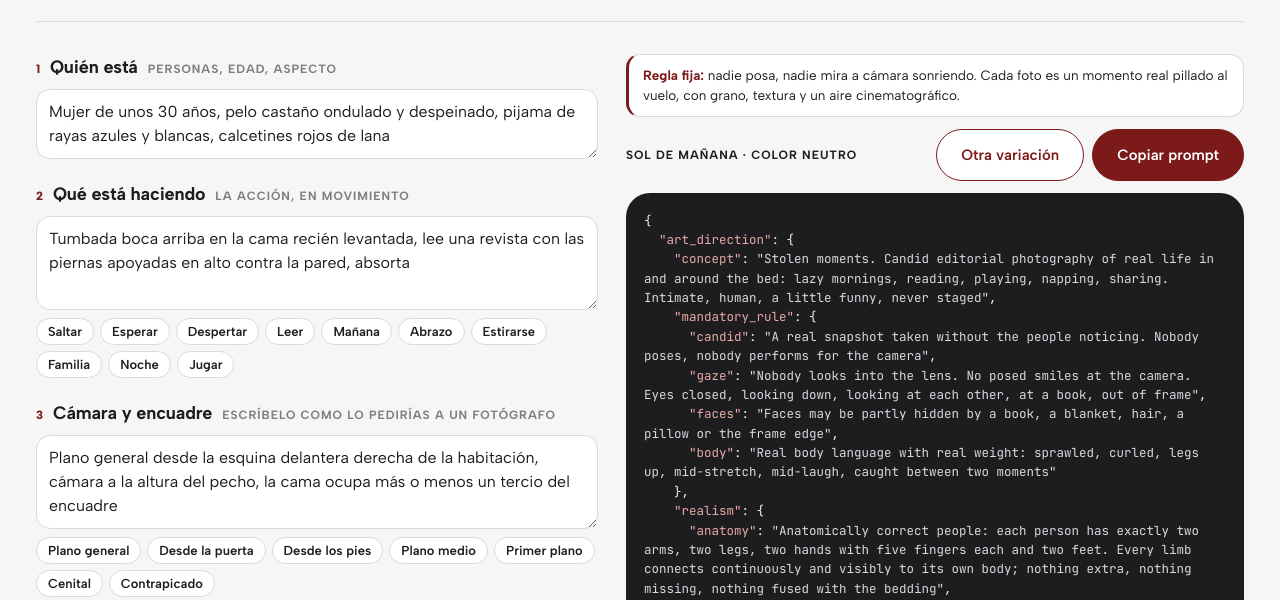
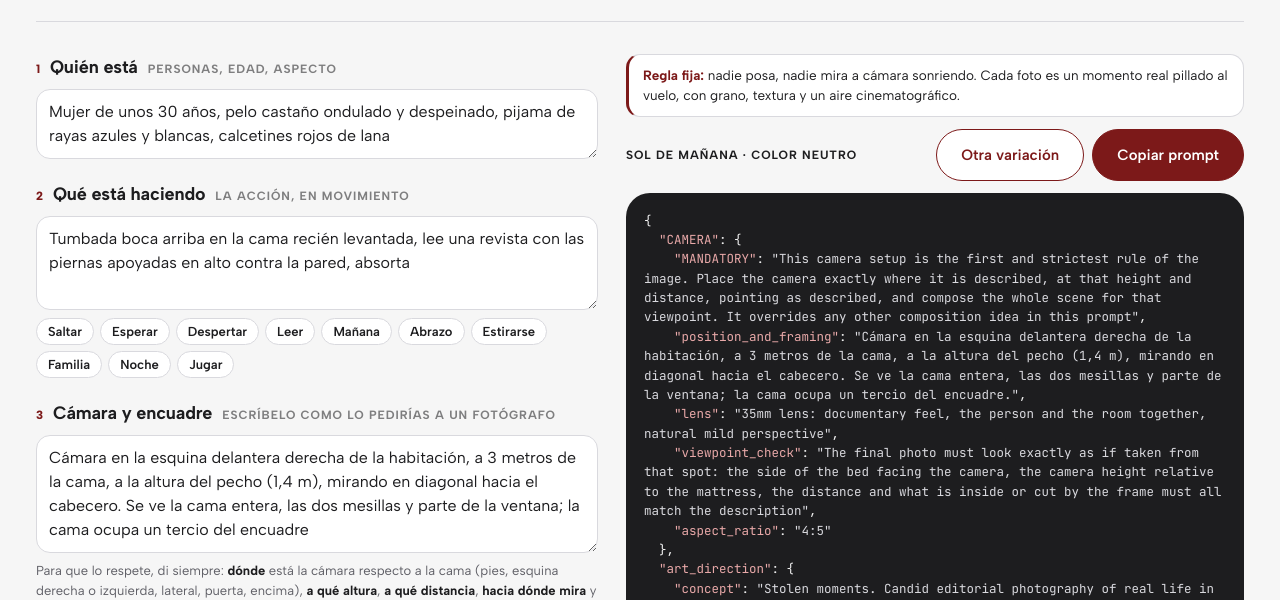
Before and after one commit to marketinglomonaco-art/promptimagenes, a plain HTML site: page instantaneas.html in a window 1280 px wide. Shown: the part 176-776 px from the top of the page. Drawn offline with Linux system fonts and the light colour scheme; a web font is replaced by a local one.

Commit message:
La cámara pasa a ser el primer bloque del JSON y regla obligatoria
Co-Authored-By: Claude Opus 5.5 <noreply@anthropic.com>
Claude-Session: https://claude.ai/code/session_017crAiX7fdTnwSY4AxrnDa9

```diff
--- a/instantaneas.html
+++ b/instantaneas.html
@@ -173,7 +173,8 @@ details{border-top:1px solid var(--line)}
 
       <div class="field">
         <label for="camText"><span class="step">3</span> Cámara y encuadre <small>escríbelo como lo pedirías a un fotógrafo</small></label>
-        <textarea id="camText" rows="3">Plano general desde la esquina delantera derecha de la habitación, cámara a la altura del pecho, la cama ocupa más o menos un tercio del encuadre</textarea>
+        <textarea id="camText" rows="4">Cámara en la esquina delantera derecha de la habitación, a 3 metros de la cama, a la altura del pecho (1,4 m), mirando en diagonal hacia el cabecero. Se ve la cama entera, las dos mesillas y parte de la ventana; la cama ocupa un tercio del encuadre</textarea>
+        <p class="hint">Para que lo respete, di siempre: <b>dónde</b> está la cámara respecto a la cama (pies, esquina derecha o izquierda, lateral, puerta, encima), <b>a qué altura</b>, <b>a qué distancia</b>, <b>hacia dónde mira</b> y <b>qué entra o se corta</b> en el encuadre.</p>
         <div class="hist" id="histCam" hidden></div>
         <div class="chips" id="camChips" aria-label="Encuadres de partida"></div>
         <label for="focusPoint" style="font-size:14px;margin-top:4px">Punto de interés <small>opcional</small></label>
@@ -284,9 +285,9 @@ const ART_DIRECTION = {
   photography: {
     genre: "Editorial lifestyle photography with a documentary, cinematic feel. A real photographer's frame, not a catalog shoot",
     camera: "35mm or medium format film camera, handheld, fast and intuitive",
-    lens: "As defined in scene.lens",
+    lens: "As defined in CAMERA",
     focus: "Focus on the emotional point of the scene, gentle falloff elsewhere, not everything perfectly sharp",
-    composition: "Intuitive but intentional framing: off-center subjects, occasional crops of feet, hands or heads, layered depth, generous negative space, few elements and all of them beautiful"
+    composition: "The camera position and framing are fixed by CAMERA and are never changed. Within that framing: layered depth, few elements and all of them beautiful"
   },
   light: {
     principle: "Only motivated, believable light: the window, the sun, a bedside lamp or a candle. No flash, no studio lights",
@@ -436,7 +437,7 @@ const LENSES = [
   {id:"35", name:"35 mm", hint:"Documental", s:0.88, r:0.56, text:"35mm lens: documentary feel, the person and the room together, natural mild perspective"},
   {id:"50", name:"50 mm", hint:"Como el ojo", s:1.05, r:0.68, text:"50mm lens: natural perspective close to the human eye, the bed fills more of the frame, little distortion"},
   {id:"85", name:"85 mm", hint:"Íntimo, comprime", s:1.45, r:0.84, text:"85mm lens: compressed perspective, the bed and the background look closer together, little of the room visible, soft background, intimate"},
-  {id:"100", name:"100 mm macro", hint:"Detalle", s:0, r:0, text:"100mm macro lens: very close detail of the fabric, the tufts, the ribbon or a hand, extremely shallow depth of field"}
+  {id:"100", name:"100 mm macro", hint:"Detalle", s:0, r:0, text:"100mm macro lens: very close detail, extremely shallow depth of field"}
 ];
 function lensSVG(l){
   if(!l.s){
@@ -516,13 +517,14 @@ function radio(el, name, list, checked){
   });
 }
 const CAM_CHIPS=[
-  ["Plano general","Plano general desde la esquina delantera derecha de la habitación, cámara a la altura del pecho, la cama ocupa más o menos un tercio del encuadre"],
-  ["Desde la puerta","Desde la puerta entreabierta, el marco desenfocado en primer término a un lado, se ve toda la cama y parte de la habitación"],
-  ["Desde los pies","De frente a los pies de la cama, a dos metros, cámara a la altura del colchón"],
-  ["Plano medio","Plano medio a la altura de la cama, las personas de cintura para arriba"],
-  ["Primer plano","Primer plano muy cerca de la cara y las manos, el fondo desenfocado"],
-  ["Cenital","Cenital, la cámara justo encima de la cama mirando hacia abajo"],
-  ["Contrapicado","Contrapicado desde el suelo a los pies de la cama, los pies grandes en primer término"]
+  ["Plano general","Cámara en la esquina delantera derecha de la habitación, a 3 metros de la cama, a la altura del pecho (1,4 m), mirando en diagonal hacia el cabecero. Se ve la cama entera, las dos mesillas y parte de la ventana; la cama ocupa un tercio del encuadre"],
+  ["Desde la puerta","Cámara en el umbral de la puerta, a 3,5 metros de la cama, a 1,6 m de altura, mirando hacia la cama. El marco de la puerta desenfocado en el borde izquierdo; se ve toda la cama y parte de la habitación"],
+  ["Desde los pies","Cámara de frente a los pies de la cama, centrada, a 2 metros, a la altura del colchón (60 cm), mirando recto hacia el cabecero. La cama llena el ancho del encuadre y el cabecero queda al fondo"],
+  ["Desde el lateral","Cámara en el lateral derecho de la cama, a 1,5 metros, a la altura del colchón, mirando de lado. La cama cruza el encuadre de izquierda a derecha, con los pies a la izquierda"],
+  ["Plano medio","Cámara a un lado de la cama, a 1,2 metros, a la altura de la cara de las personas tumbadas, mirando hacia ellas. Se ven de cintura para arriba; el resto de la cama queda fuera"],
+  ["Primer plano","Cámara muy cerca, a 60 cm de la cara de la persona, a su misma altura. Solo entran la cara, las manos y un trozo de almohada; todo lo demás desenfocado"],
+  ["Cenital","Cámara justo encima de la cama, a 2,5 metros del suelo, mirando recto hacia abajo. La cama entera llena el encuadre, con el cabecero arriba y los pies abajo"],
+  ["Contrapicado","Cámara casi en el suelo, a los pies de la cama, a 30 cm de altura, mirando hacia arriba a lo largo de la cama. Los pies de las personas grandes en primer término"]
 ];
 CAM_CHIPS.forEach(([n,t])=>{ const b=document.createElement("button"); b.type="button"; b.className="chip"; b.textContent=n; b.onclick=()=>{ $("camText").value=t; render(); save(); }; $("camChips").appendChild(b); });
 radio($("times"),"time",TIMES,"morning");
@@ -548,29 +550,36 @@ function build(){
   const scene = {
     people: $("people").value.trim(),
     action: $("action").value.trim() + ". Caught in the moment, unaware of the camera",
-    camera_and_framing: (camTxt || "Natural documentary framing") + ". Respect exactly this camera position, height and framing"
+    action_note: "The scene is built around the camera defined in CAMERA"
   };
   const fp=$("focusPoint").value.trim();
   if(fp) scene.point_of_interest = fp;
-  scene.lens = lensText();
   scene.time_of_day = t.time;
   scene.lighting = t.light;
   const room=ROOMS[$("room").value][1], pal=PALETTES[$("palette").value][1], extra=$("extra").value.trim();
   if(room) scene.space = room;
   if(pal) scene.bedding_colors = pal + ". Every textile on the bed follows these colors";
   if(extra) scene.decor_direction = "Priority over the default set: " + extra;
-  scene.camera_accident = accident;
+  scene.camera_accident = accident.startsWith("None") ? accident : accident + ". Only a small imperfection: the camera position stays exactly as in CAMERA";
   if($("product").checked){
-    scene.product = "The mattress is exactly the one in the attached product reference photos. Every detail of the mattress comes only from those photos: shape, height, fabric, quilting, seams, handles, text, logo and ribbon. Do not add, remove, move or invent anything that is not visible in them, and do not take any mattress detail from the rest of this prompt. Bedding may cover part of it. Take only the mattress from the photos, never their grey background, framing or light";
+    scene.product = "The mattress is exactly the one in the attached product reference photos. Every detail of the mattress comes only from those photos: shape, height, fabric, quilting, seams, handles, text, logo and ribbon. Do not add, remove, move or invent anything that is not visible in them, and do not take any mattress detail from the rest of this prompt. Bedding may cover part of it. Take only the mattress from the photos, never their grey background, framing, light or camera angle: the mattress is seen from the viewpoint defined in CAMERA";
     scene.bed_base = BED_BASES[$("pbase").value][1];
   }
   scene.aspect_ratio = $("ar").value;
   const neg=$("neg").value.split(/[,\n]/).map(s=>s.trim()).filter(Boolean);
-  scene.strictly_exclude = ["looking into the camera","posed smiles","studio lighting","catalog look","socks, shoes, slippers or clothes on the floor","clothes piled on chairs or radiators","messy or cluttered room","visible light switches and power sockets","aluminium window frames","cheap laminate furniture","flat grey lighting","stock photo look","extra or missing limbs","extra fingers or fused hands","deformed bodies","impossible poses","floating objects","mirrored or garbled text", ...neg];
+  scene.strictly_exclude = ["a camera position, angle, height or distance different from CAMERA","looking into the camera","posed smiles","studio lighting","catalog look","socks, shoes, slippers or clothes on the floor","clothes piled on chairs or radiators","messy or cluttered room","visible light switches and power sockets","aluminium window frames","cheap laminate furniture","flat grey lighting","stock photo look","extra or missing limbs","extra fingers or fused hands","deformed bodies","impossible poses","floating objects","mirrored or garbled text", ...neg];
   $("stock").textContent = t.stock + " · color neutro";
   $("arLabel").textContent = $("ar").value;
   const g=find(GRADES,val("grade"));
-  return {art_direction: Object.assign({}, ART_DIRECTION, {color_grade: g.grade}), production_value: find(VALUE_LEVELS,val("pv")).text, scene};
+  const CAMERA = {
+    MANDATORY: "This camera setup is the first and strictest rule of the image. Place the camera exactly where it is described, at that height and distance, pointing as described, and compose the whole scene for that viewpoint. It overrides any other composition idea in this prompt",
+    position_and_framing: (camTxt || "Natural documentary framing at eye level") + ".",
+    lens: lensText(),
+    viewpoint_check: "The final photo must look exactly as if taken from that spot: the side of the bed facing the camera, the camera height relative to the mattress, the distance and what is inside or cut by the frame must all match the description",
+    aspect_ratio: $("ar").value
+  };
+  delete scene.aspect_ratio;
+  return {CAMERA, art_direction: Object.assign({}, ART_DIRECTION, {color_grade: g.grade}), production_value: find(VALUE_LEVELS,val("pv")).text, scene};
 }
 
 function esc(s){return s.replace(/&/g,"&amp;").replace(/</g,"&lt;")}
```
